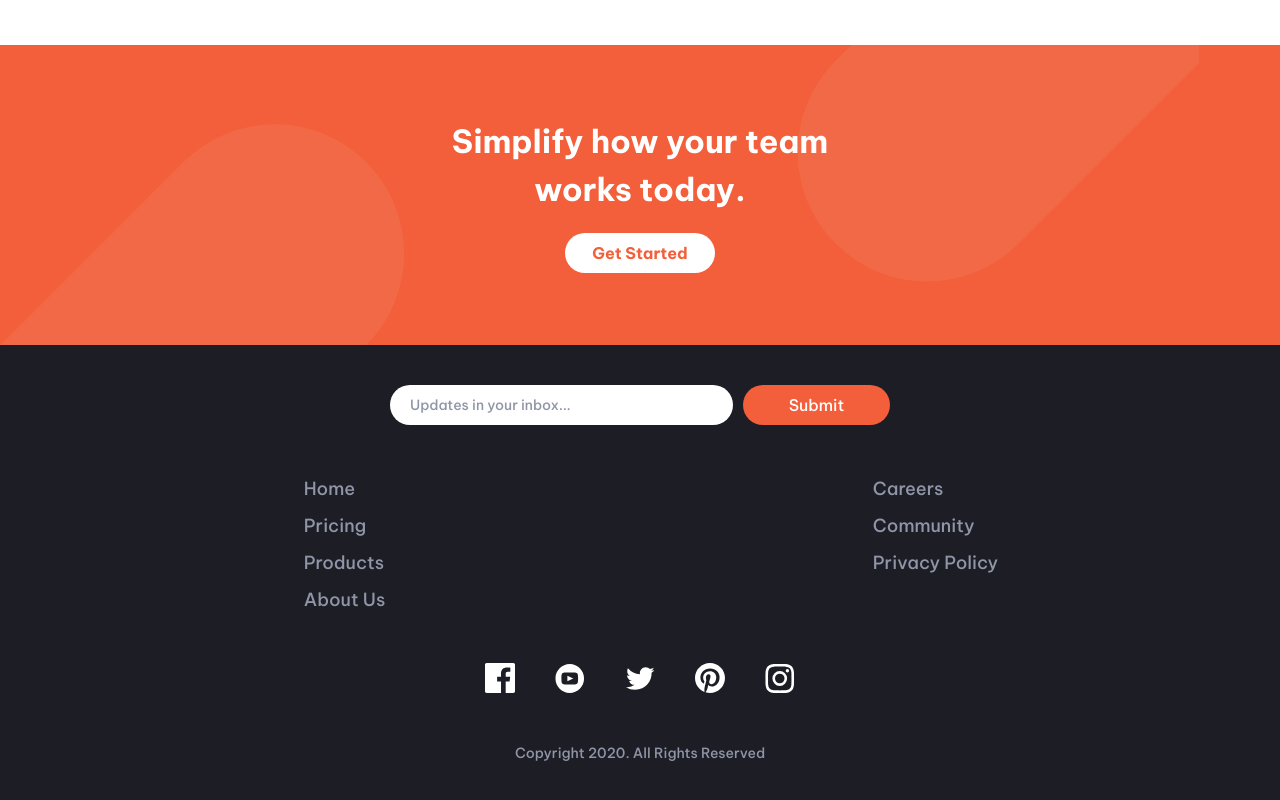
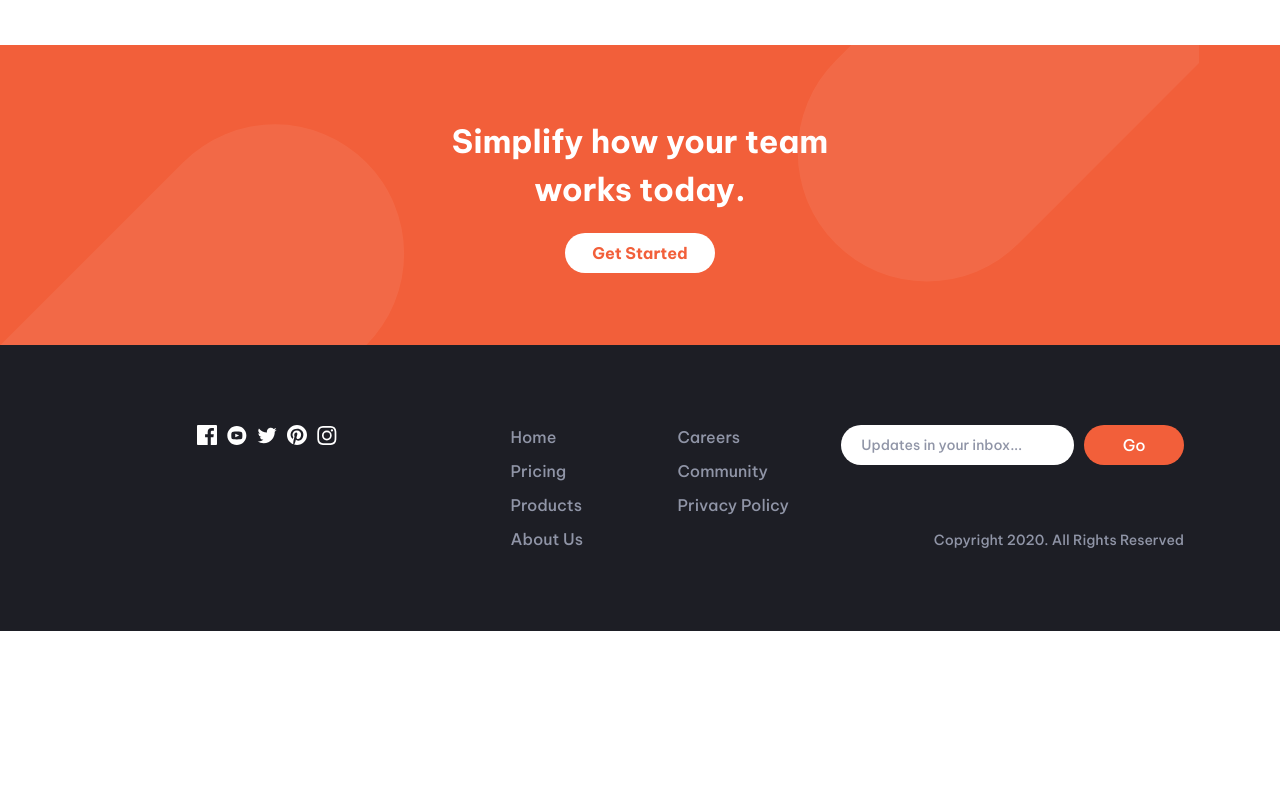
Before and after one commit to HernanAlvarado12/manageMaster, a website with bundled scripts: page index.html in a window 1280 px wide. Shown: the part 1836-2636 px from the top of the page. After the commit the page ends 2467 px from the top, so only its background shows below. Built offline with nearby package versions, Linux system fonts and the light colour scheme.

Commit message:
complete footer section

```diff
--- a/index.html
+++ b/index.html
@@ -104,32 +104,32 @@
         </main>
 
         <footer class ="bg-blue-200">
-            <section class ="w-90 mx-auto py-4 flex items-center flex-col gap-y-5 text-blue-100">
-                <form class ="w-full max-w-[50rem] flex gap-x-1">
+            <section class ="w-90 mx-auto py-4 flex items-center flex-col gap-y-5 text-blue-100 base:py-8 base:w-85 base:grid base:grid-flow-col base:grid-cols-3 base:items-start base:gap-x-3 base:relative">
+                <form class ="w-full max-w-[50rem] flex gap-x-1 base:order-1">
                     <input class ="basis-[70%] h-4 text-xs indent-2 outline-none caret-red rounded-full placeholder:text-blue-100" type ="text" placeholder ="Updates in your inbox...">
-                    <input class ="basis-[30%] h-4 text-white text-sm rounded-full bg-red" type ="submit">
+                    <input class ="basis-[30%] h-4 text-white text-sm rounded-full bg-red" type ="submit" value ="Go">
                 </form>
                 <section class ="w-full grid grid-cols-2 justify-items-center gap-x-3">
-                    <ul class ="flex flex-col gap-y-1 text-md">
+                    <ul class ="flex flex-col gap-y-1 text-sm">
                         <li><a class ="" href ="#">Home</a></li>
                         <li><a class ="" href ="#">Pricing</a></li>
                         <li><a class ="" href ="#">Products</a></li>
                         <li><a class ="" href ="#">About Us</a></li>
                     </ul>
-                    <ul class ="flex flex-col gap-y-1 text-md">
+                    <ul class ="flex flex-col gap-y-1 text-sm">
                         <li><a class ="" href ="#">Careers</a></li>
                         <li><a class ="" href ="#">Community</a></li>
                         <li><a class ="" href ="#">Privacy Policy</a></li>
                     </ul>
                 </section>
-                <figure class ="flex items-center justify-center gap-x-3 sm:gap-x-4">
-                    <img class ="w-3" src ="./assets/facebook.svg" alt ="icon company" loading ="lazy" draggable ="false">
-                    <img class ="w-3" src ="./assets/youtube.svg" alt ="icon company" loading ="lazy" draggable ="false">
-                    <img class ="w-3" src ="./assets/twitter.svg" alt ="icon company" loading ="lazy" draggable ="false">
-                    <img class ="w-3" src ="./assets/pinterest.svg" alt ="icon company" loading ="lazy" draggable ="false">
-                    <img class ="w-3" src ="./assets/instagram.svg" alt ="icon company" loading ="lazy" draggable ="false">
+                <figure class ="flex items-center justify-center gap-x-3 sm:gap-x-4 base:gap-x-1 base:order-[-1]">
+                    <img class ="w-3 base:w-2" src ="./assets/facebook.svg" alt ="icon company" loading ="lazy" draggable ="false">
+                    <img class ="w-3 base:w-2" src ="./assets/youtube.svg" alt ="icon company" loading ="lazy" draggable ="false">
+                    <img class ="w-3 base:w-2" src ="./assets/twitter.svg" alt ="icon company" loading ="lazy" draggable ="false">
+                    <img class ="w-3 base:w-2" src ="./assets/pinterest.svg" alt ="icon company" loading ="lazy" draggable ="false">
+                    <img class ="w-3 base:w-2" src ="./assets/instagram.svg" alt ="icon company" loading ="lazy" draggable ="false">
                 </figure>
-                <p class ="text-xs">Copyright 2020. All Rights Reserved</p>
+                <p class ="text-xs base:absolute base:bottom-8 base:right-0">Copyright 2020. All Rights Reserved</p>
             </section>
         </footer>
 
```
Also changed, not shown: css/tailwind.css.
